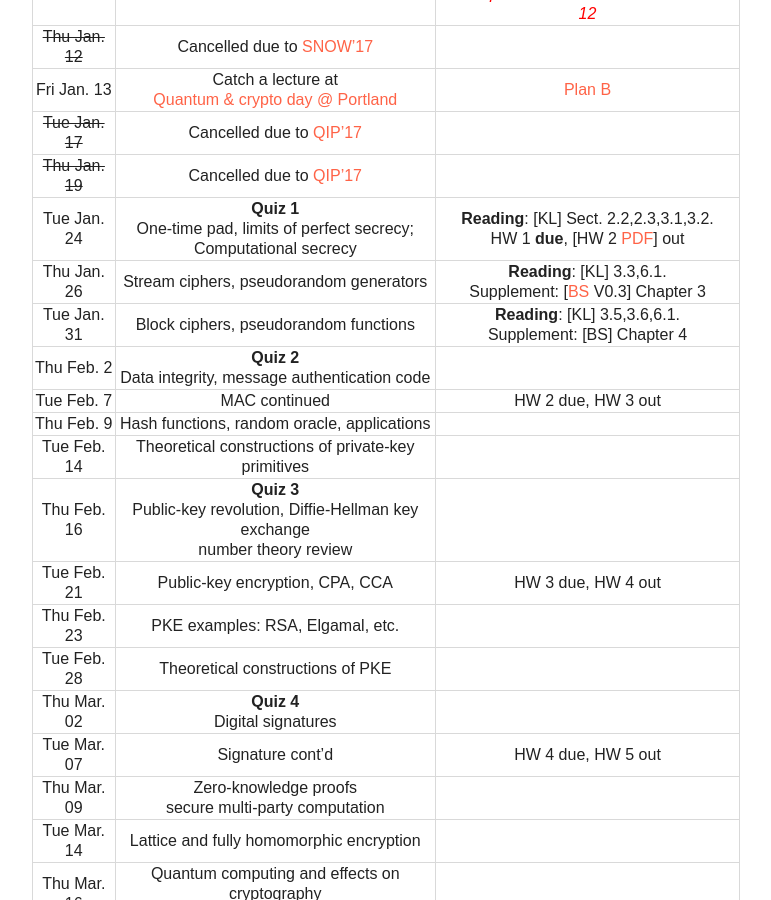
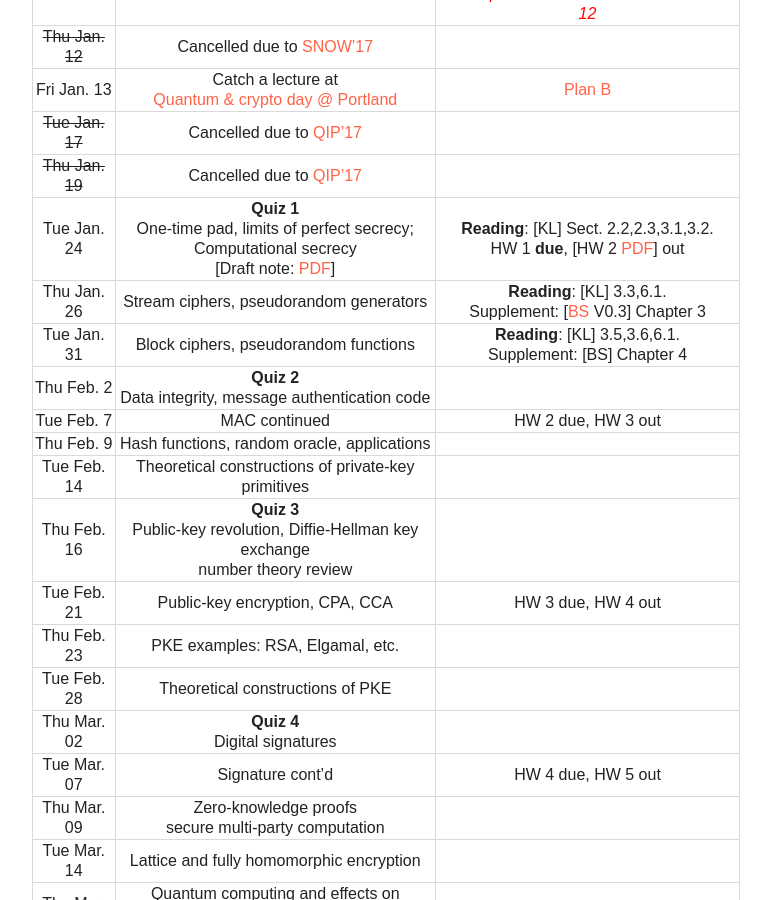
Before and after one commit to fangsonghub/fangsonghub.github.io, a Jekyll site: the page built from teaching/w17_4585_icrypto/index.md, in a window 1280 px wide and 900 px high, scrolled down 725 px. Shown: the whole window, without its empty margins (254-1025 px from the left). Built offline with Jekyll 4.4.1, drawn with Linux system fonts in a browser that asks for light colours; nearby versions of some CDN libraries.

Commit message:
crypto index

```diff
--- a/teaching/w17_4585_icrypto/index.md
+++ b/teaching/w17_4585_icrypto/index.md
@@ -67,7 +67,7 @@ Cryptography](http://www.cs.umd.edu/~jkatz/imc.html){:target="_blank"}
 |Fri Jan. 13 | Catch a lecture at <br> [Quantum & crypto day @ Portland](http://www.fangsong.info/activity/w17qpdx/){:target="_blank"} | [Plan B](#mu)|
 |<s>Tue Jan. 17</s>| Cancelled due to [QIP'17](https://www.stationq.com/qip-2017/){:target="_blank"}||
 |<s>Thu Jan. 19</s>|Cancelled due to [QIP'17](https://www.stationq.com/qip-2017/){:target="_blank"}||
-|Tue Jan. 24 |**Quiz 1** <br> One-time pad, limits of perfect secrecy; <br> Computational secrecy | **Reading**: [KL] Sect. 2.2,2.3,3.1,3.2. <br> HW 1 **due**, [HW 2 [PDF]({{base}}/teaching/w17_4585_icrypto/w17_cs4585_hw2.pdf){:target="_blank"}] out|
+|Tue Jan. 24 |**Quiz 1** <br> One-time pad, limits of perfect secrecy; <br> Computational secrecy <br> [Draft note: [PDF]({{base}}/teaching/w17_4585_icrypto/lec2_note.pdf){:target="blank"}] | **Reading**: [KL] Sect. 2.2,2.3,3.1,3.2. <br> HW 1 **due**, [HW 2 [PDF]({{base}}/teaching/w17_4585_icrypto/w17_cs4585_hw2.pdf){:target="_blank"}] out|
 |Thu Jan. 26| Stream ciphers, pseudorandom generators |**Reading**: [KL] 3.3,6.1. <br> Supplement: [[BS](https://crypto.stanford.edu/~dabo/cryptobook/){:target="_blank"} V0.3] Chapter 3 |
 |Tue Jan. 31| Block ciphers, pseudorandom functions | **Reading**: [KL] 3.5,3.6,6.1. <br> Supplement: [BS] Chapter 4  |
 |Thu Feb. 2| **Quiz 2** <br> Data integrity, message authentication code | |
```
